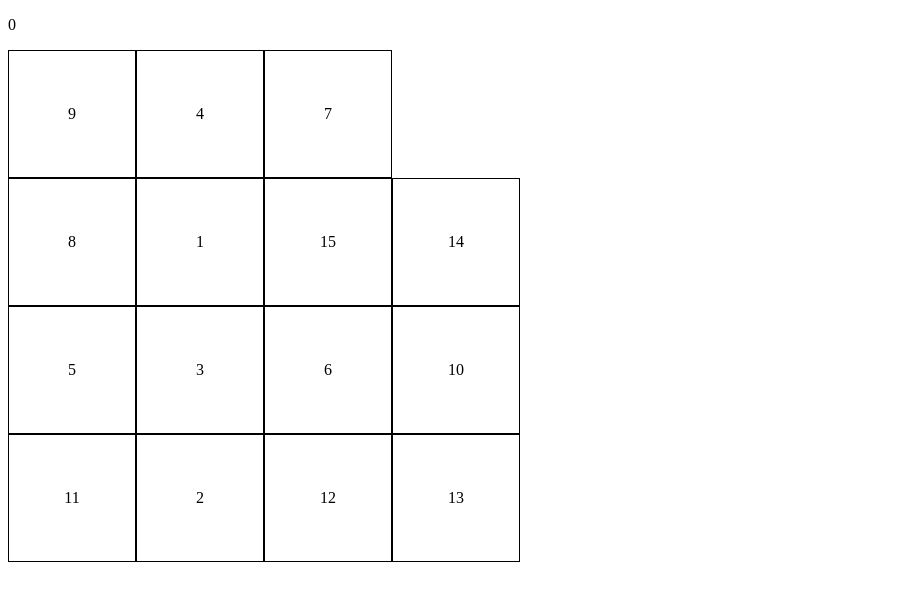
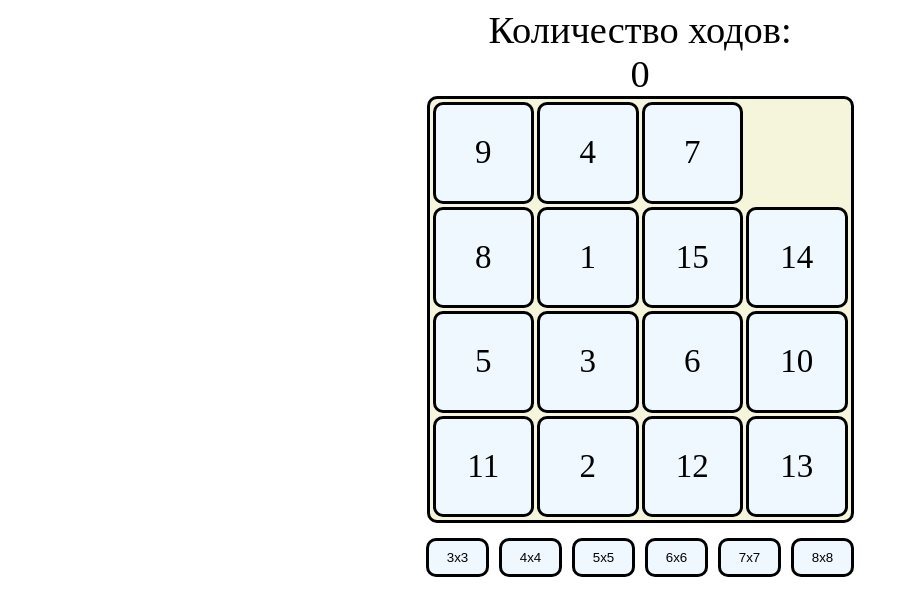
Before and after one commit to alexanderkurtsevich/gem-puzzle, a plain HTML site: page index.html in a window 1280 px wide. Shown: the whole page, without its empty margins (0-909 px from the left). Drawn offline with Linux system fonts and the light colour scheme.

Commit message:
feat: add size selection

```diff
--- a/script.js
+++ b/script.js
@@ -1,33 +1,45 @@
 class Puzzle {
     constructor() {
-        this.timer = null;
-
+        this.originalConfig = []
         this.config = [];
         this.movablePositions = [];
-
+        this.elements = [];
         this.countOfRows = 4;
 
-        this.count = 0;
+        this.count = 0;  //Счетчик ходов
     }
 
     init() {
-        let mainPuzzle = document.createElement('div');
-        mainPuzzle.classList.add('puzzle');
-        document.body.append(mainPuzzle);
-        mainPuzzle.append(this.createCount())
-        mainPuzzle.append(this.createElements());
+        this.mainPuzzle = document.createElement('div');
+        this.mainPuzzle.classList.add('puzzle');
+        document.body.append(this.mainPuzzle);
+        this.mainPuzzle.append(this.createCount());
+
+        this.container = document.createElement('div');
+        this.container.classList.add('puzzle__container');
+        this.mainPuzzle.append(this.container)
+        this.createElements()
+        this.mainPuzzle.append(this.createSizeButtons());
         this.container.addEventListener('click', (event) => {
             this.moveElement(event)
+        });
+        this.buttons.addEventListener('click', (event) => {
+            this.countOfRows = event.target.innerHTML[0];
+            this.removeElements();
+            this.createElements()
         })
 
 
     }
     createElements() {
-        this.container = document.createElement('div');
-        this.container.classList.add('puzzle__container');
-        for (let i = 0; i <= 15; i += 1) {
+        for (let i = 0; i <= (this.countOfRows ** 2) - 1; i += 1) {
             this.config.push(i.toString())
+            this.originalConfig.push(i.toString())
         }
+
+        this.originalConfig.shift();
+        this.originalConfig.push('0')
+
         this.config.sort(() => {
             return Math.random() - 0.5
         })
@@ -37,18 +49,46 @@ class Puzzle {
             box.classList.add('puzzle__box', `item-${number}`);
             box.innerHTML = number;
             this.container.append(box);
+            this.elements.push(box)
         })
-        return this.container;
+
+        this.container.style.gridTemplateColumns = "1fr ".repeat(this.countOfRows);
     }
 
-    createCount(){
-        this.countElement = document.createElement('p');
-
-        this.countElement.innerHTML = this.count;
-        return this.countElement
+    removeElements(){
+        this.config = [];
+        this.originalConfig = []
+        this.elements.forEach(elem => {
+            elem.remove()
+        });
     }
 
-    changeElements(){
+    createCount() {
+        let fragment = document.createDocumentFragment();
+
+        let text = document.createElement('span');
+        text.innerHTML = "Количество ходов: ";
+        fragment.append(text);
+
+        this.countElement = document.createElement('span');
+        this.countElement.innerHTML = this.count;
+        fragment.append(this.countElement);
+
+        return fragment;
+    }
+
+    createSizeButtons() {
+        this.buttons = document.createElement('div');
+        this.buttons.classList.add('puzzle__buttons')
+        for (let i = 3; i <= 8; i++) {
+            let button = document.createElement('button');
+            button.innerHTML = (`${i}x${i}`);
+            this.buttons.append(button)
+        }
+        return this.buttons
+    }
+
+    changeElements() {
 
         [this.config[this.config.indexOf(event.target.innerHTML)], this.config[this.positionOfZero]] = [this.config[this.positionOfZero], this.config[this.config.indexOf(event.target.innerHTML)]]
     }
@@ -56,15 +96,16 @@ class Puzzle {
     moveElement() {
         this.positionOfZero = this.config.indexOf('0');
 
-        if (event.target.innerHTML >= 0 && event.target.innerHTML <= 15)
+        let elementWidth = event.target.getBoundingClientRect().width + 3
+
+        if (event.target.innerHTML >= 0 && event.target.innerHTML <= (this.countOfRows ** 2) - 1)
             switch (event.target.innerHTML) {
                 case this.config[this.positionOfZero - 1]: {
                     if (event.target.style.left == "") {
-                        event.target.style.left = "103.5px";
-
+                        event.target.style.left = elementWidth + 'px'
                     }
                     else {
-                        event.target.style.left = parseFloat(event.target.style.left) + 103.5 + 'px'
+                        event.target.style.left = parseFloat(event.target.style.left) + elementWidth + 'px'
                     }
                     this.changeElements();
                     this.countElement.innerHTML = this.count += 1;
@@ -72,38 +113,62 @@ class Puzzle {
                 };
                 case this.config[this.positionOfZero + 1]: {
                     if (event.target.style.left == "") {
-                        event.target.style.left = "-103.5px";
+                        event.target.style.left = -elementWidth + 'px'
                     }
                     else {
-                        event.target.style.left = parseFloat(event.target.style.left) - 103.5 + 'px'
+                        event.target.style.left = parseFloat(event.target.style.left) - elementWidth + 'px'
                     }
                     this.changeElements();
                     this.countElement.innerHTML = this.count += 1;
                     break;
                 };
-                case this.config[this.positionOfZero + -4]: {
+                case this.config[this.positionOfZero + -this.countOfRows]: {
                     if (event.target.style.top == "") {
-                        event.target.style.top = "103.5px";
+                        event.target.style.top = elementWidth + 'px'
                     }
                     else {
-                        event.target.style.top = parseFloat(event.target.style.top) + 103.5 + 'px'
+                        event.target.style.top = parseFloat(event.target.style.top) + elementWidth + 'px'
                     }
                     this.changeElements();
                     this.countElement.innerHTML = this.count += 1;
                     break;
                 };
-                case this.config[this.positionOfZero + 4]: {
+                case this.config[this.positionOfZero + +this.countOfRows]: {
                     if (event.target.style.top == "") {
-                        event.target.style.top = "-103.5px";
+                        event.target.style.top = -elementWidth + 'px'
                     }
                     else {
-                        event.target.style.top = parseFloat(event.target.style.top) - 103.5 + 'px'
+                        event.target.style.top = parseFloat(event.target.style.top) - elementWidth + 'px'
                     }
                     this.changeElements();
                     this.countElement.innerHTML = this.count += 1;
                     break;
                 };
             }
+        this.check();
+    }
+
+    winWindow() {
+        let winWindow = document.createElement('div');
+        winWindow.classList.add('win-window');
+        winWindow.innerHTML = `Вы победили! Ваш результат: ${this.count} ходов`
+
+        document.body.append(winWindow)
+    }
+
+    check() {
+        let checkCount = 0;
+
+        for (let i = 0; i < this.countOfRows ** 2; i++) {
+            (this.originalConfig[i] === this.config[i]) ? checkCount += 1 : checkCount = 0;
+        }
+
+        if (checkCount === this.config.length) {
+            setTimeout(() => {
+                this.winWindow()
+            }, 550);
+        }
+
     }
 
 }
--- a/style.css
+++ b/style.css
@@ -1,9 +1,20 @@
+.puzzle {
+    display: flex;
+    flex-direction: column;
+    align-items: center;
+}
+
 .puzzle__container {
     display: grid;
     grid-template-columns: 1fr 1fr 1fr 1fr;
-    grid-template-rows: 1fr 1fr 1fr 1fr;
-    width: 40vw;
-    height: 40vw;
+    gap: 3px;
+    width: 415px;
+    height: 415px;
+    margin: 0 auto;
+    padding: 3px;
+    border-radius: 10px;
+    border: 3px solid black;
+    background-color: beige;
 }
 
 .puzzle__box {
@@ -13,15 +24,40 @@
     justify-content: center;
     align-items: center;
     box-sizing: border-box;
-    border: 1px solid black;
+    border: 3px solid black;
     transition: .55s ease-out;
     position: relative;
     top: 0px;
     left: 0px;
     cursor: pointer;
+    border-radius: 10px;
+    font-size: 33px;
+    background-color: aliceblue;
 }
 
+.win-window {
+    position: absolute;
+}
 
 .item-0{
 visibility: hidden;
 }
+
+span {
+    font-size: 3vw;
+}
+
+.puzzle__buttons {
+
+    margin-top: 10px;
+}
+
+button {
+    height: 39px;
+    margin: 5px;
+    width: 63px;
+    background-color: aliceblue;
+    border: 3px solid black;
+    border-radius: 10px;
+    cursor: pointer;
+}
```
